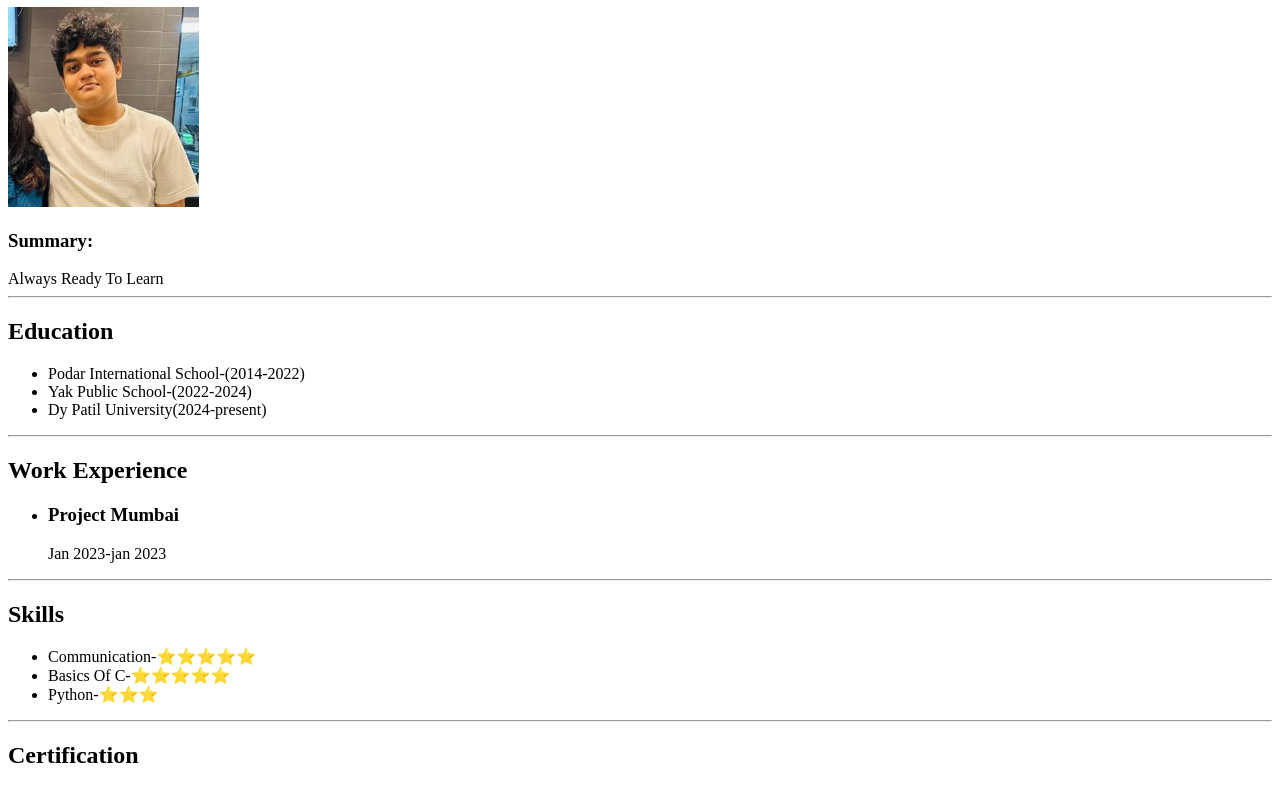
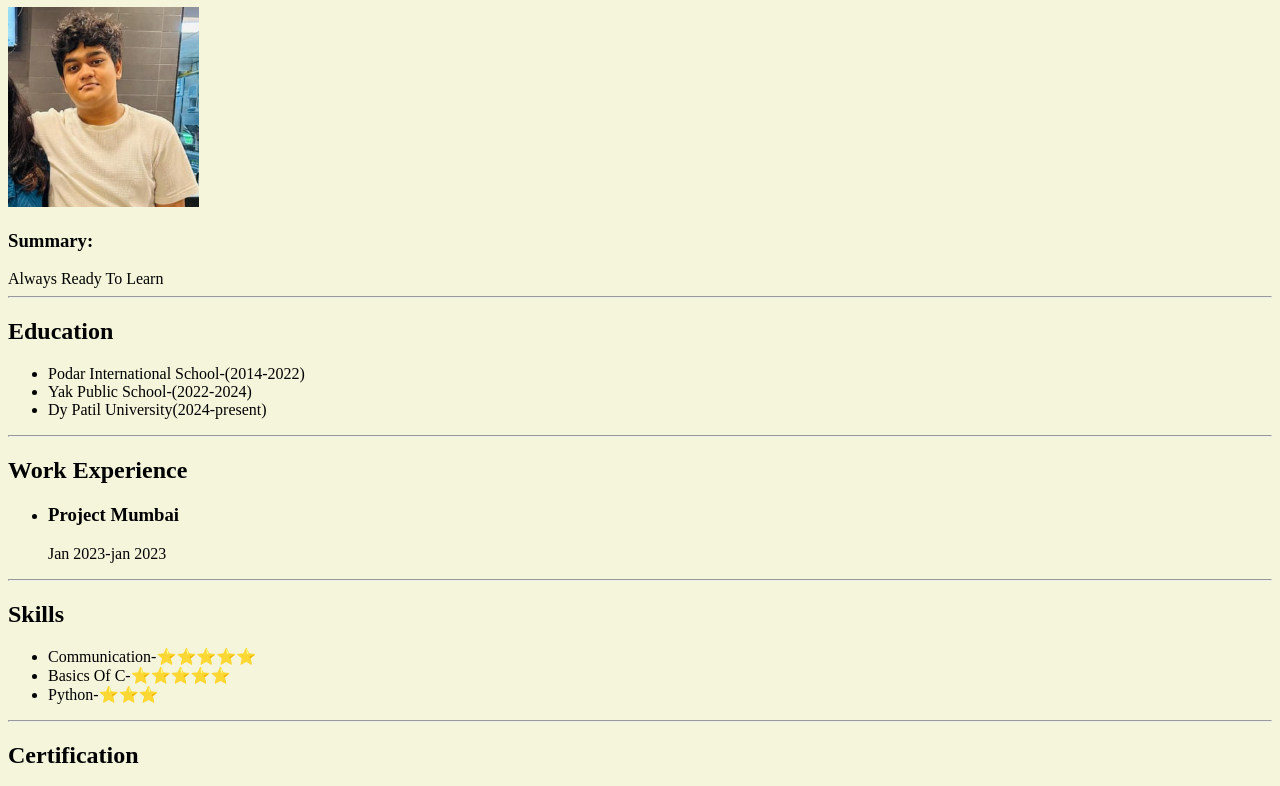
Before and after one commit to nvmjustunique/Resume, a plain HTML site: page index.html in a window 1280 px wide. Shown: the part 73-859 px from the top of the page. Drawn offline with Linux system fonts and the light colour scheme.

Commit message:
Update index.html

```diff
--- a/index.html
+++ b/index.html
@@ -1,5 +1,5 @@
 <!DOCTYPE html>
-<html lang="en">
+<html style="background:beige;">
 <head>
     <meta charset="UTF-8">
     <meta name="viewport" content="width=device-width, initial-scale=1.0">
```
